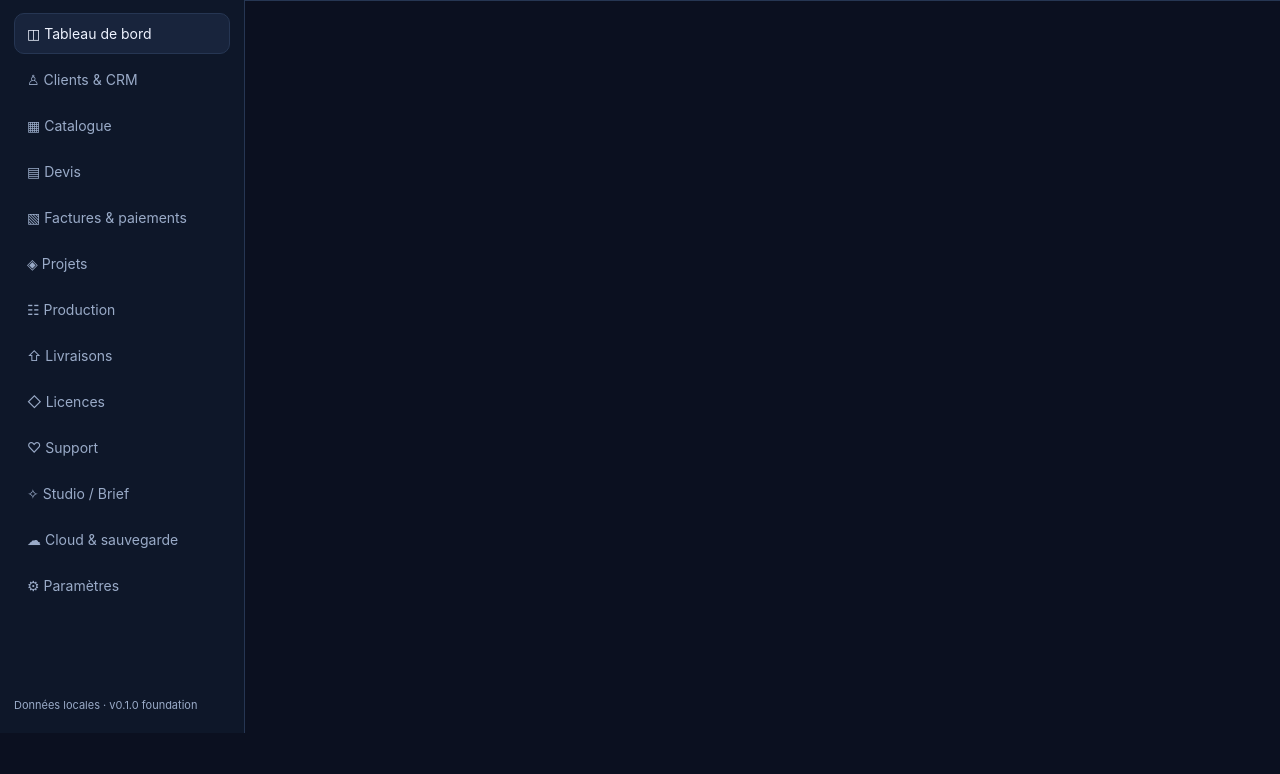
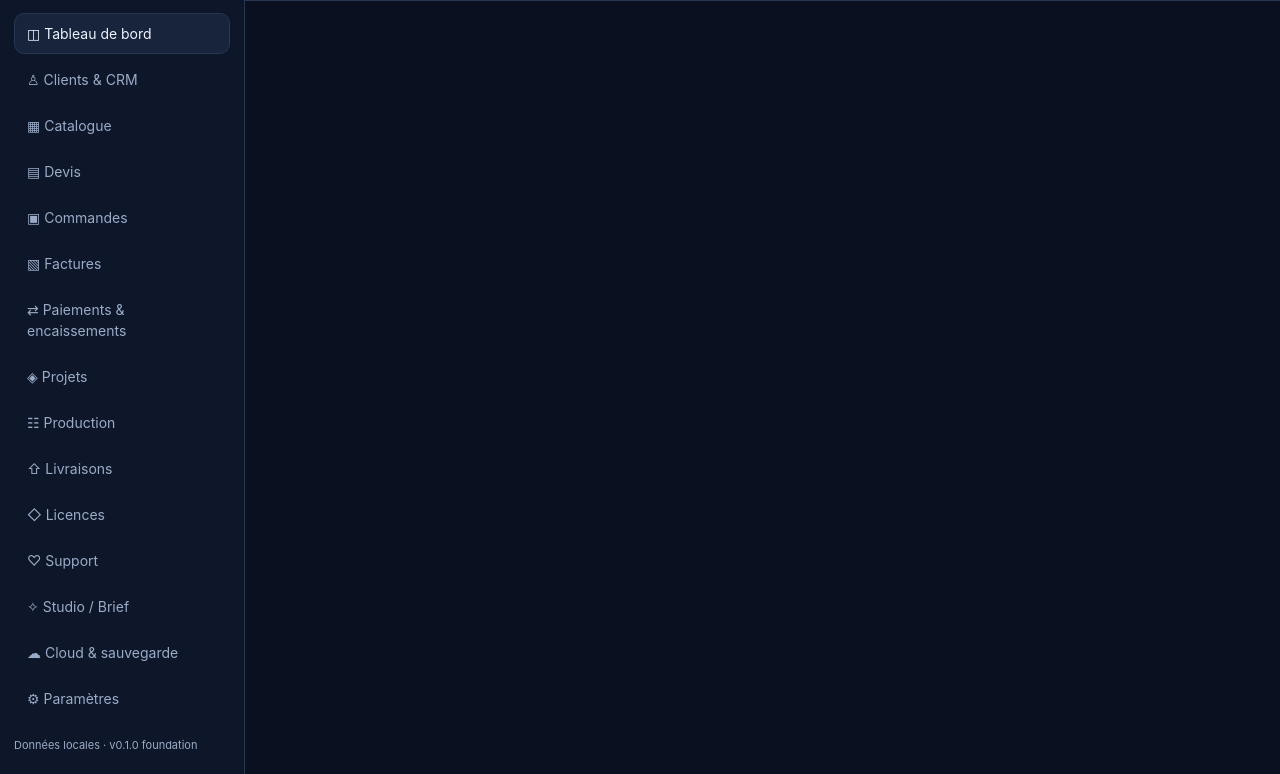
Before and after one commit to RMLala/appforge-studio-ultimate-gp, a plain HTML site: page index.html in a window 1280 px wide. Shown: the part 67-841 px from the top of the page. Before the commit the page ends 800 px from the top, so only its background shows below. Drawn offline with Linux system fonts and the light colour scheme.

Commit message:
fix: expose order and payment modules in navigation

```diff
--- a/index.html
+++ b/index.html
@@ -11,7 +11,7 @@
 </style></head>
 <body><div class="app">
 <aside class="side" id="side"><div class="brand">✦ AppForge Studio <small>ULTIMATE · WORKSPACE</small></div><nav class="nav" id="nav">
-<button class="active" data-page="dashboard">◫ Tableau de bord</button><button data-page="clients">♙ Clients & CRM</button><button data-page="catalogue">▦ Catalogue</button><button data-page="quotes">▤ Devis</button><button data-page="invoices">▧ Factures & paiements</button><button data-page="projects">◈ Projets</button><button data-page="tasks">☷ Production</button><button data-page="deliveries">⇧ Livraisons</button><button data-page="licences">◇ Licences</button><button data-page="support">♡ Support</button><button data-page="studio">✧ Studio / Brief</button><button data-page="cloud">☁ Cloud & sauvegarde</button><button data-page="settings">⚙ Paramètres</button></nav><div class="muted" style="margin-top:auto;font-size:11px">Données locales · v0.1.0 foundation</div></aside>
+<button class="active" data-page="dashboard">◫ Tableau de bord</button><button data-page="clients">♙ Clients & CRM</button><button data-page="catalogue">▦ Catalogue</button><button data-page="quotes">▤ Devis</button><button data-page="orders">▣ Commandes</button><button data-page="invoices">▧ Factures</button><button data-page="payments">⇄ Paiements & encaissements</button><button data-page="projects">◈ Projets</button><button data-page="tasks">☷ Production</button><button data-page="deliveries">⇧ Livraisons</button><button data-page="licences">◇ Licences</button><button data-page="support">♡ Support</button><button data-page="studio">✧ Studio / Brief</button><button data-page="cloud">☁ Cloud & sauvegarde</button><button data-page="settings">⚙ Paramètres</button></nav><div class="muted" style="margin-top:auto;font-size:11px">Données locales · v0.1.0 foundation</div></aside>
 <main class="main"><header class="top"><div style="display:flex;align-items:center;gap:10px"><button class="mobile" id="menu">☰</button><strong id="crumb">Tableau de bord</strong></div><div style="display:flex;gap:8px"><button id="export">Exporter JSON</button><button id="importBtn">Importer</button><input type="file" id="importFile" accept=".json,application/json" hidden></div></header>
 <div class="content" id="view"></div></main></div>
 <div class="modal" id="modal"><div class="dialog"><h2 id="modalTitle">Ajouter</h2><form id="recordForm"><div id="fields" class="formgrid"></div><div class="actions"><button type="button" id="cancel">Annuler</button><button class="primary" type="submit">Enregistrer</button></div></form></div></div><div class="toast" id="toast"></div>
```
